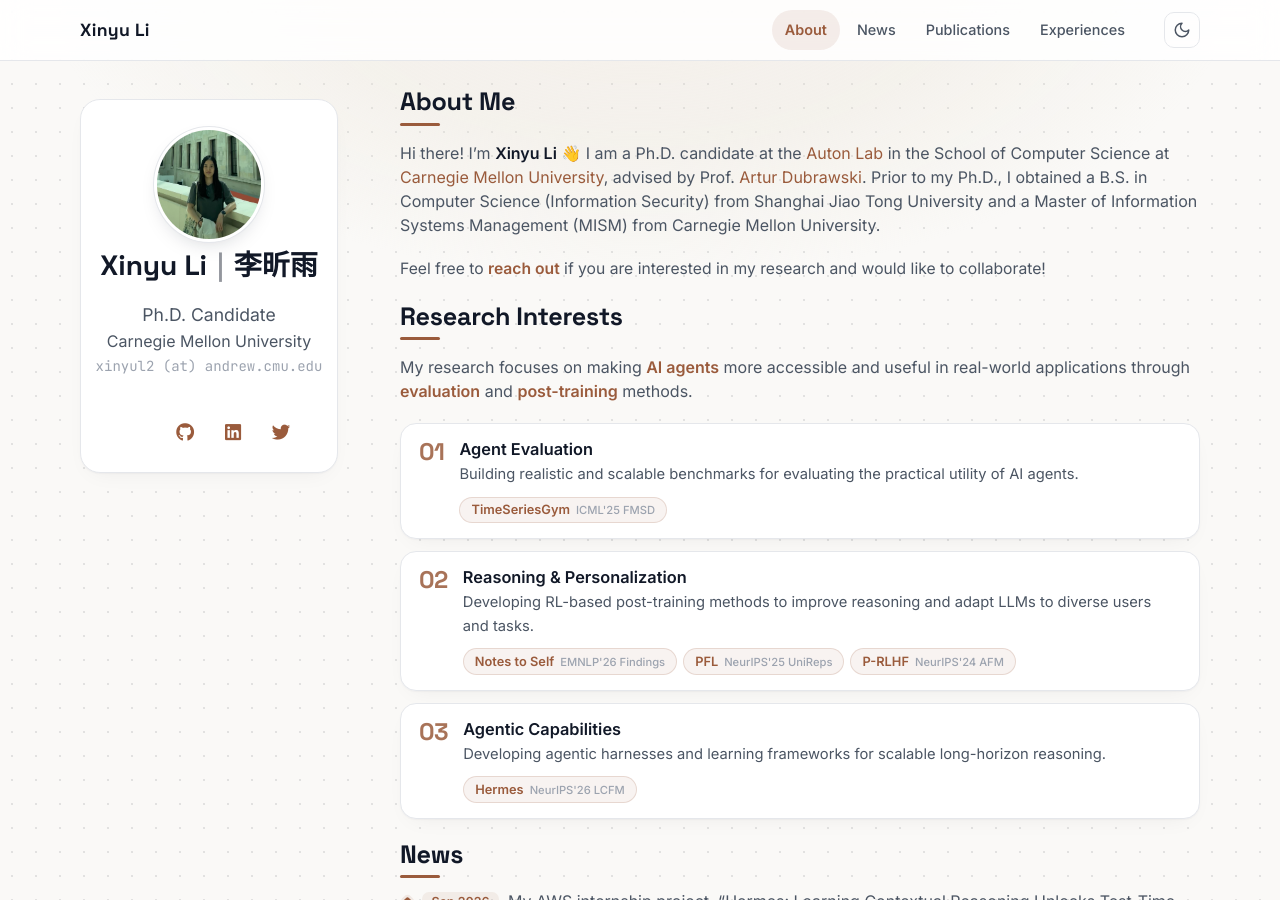
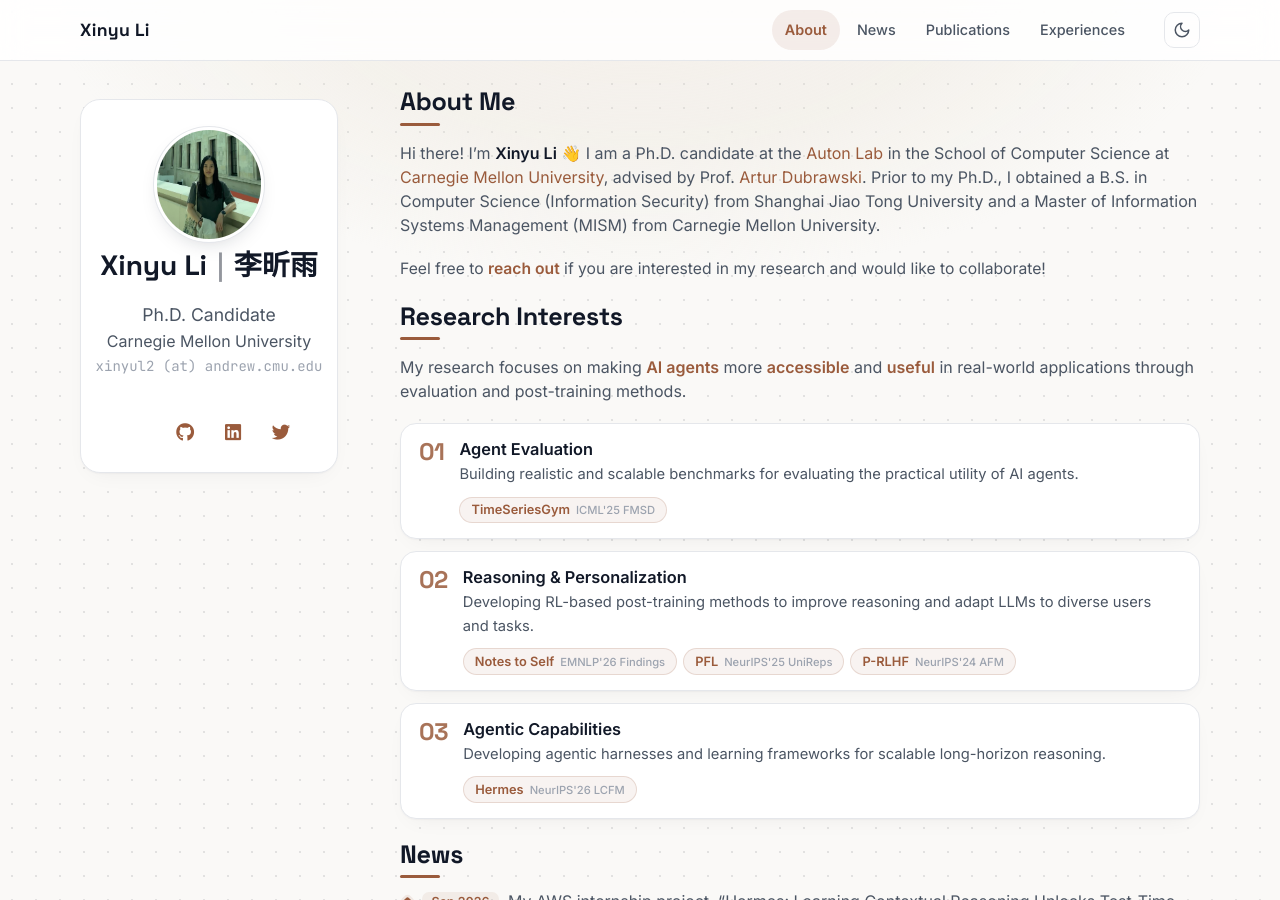
Before and after one commit to rachellxy/rachellxy.github.io, a Jekyll site: the page built from index.md, in a window 1280 px wide and 900 px high. Built offline with Jekyll 4.4.1, drawn with Linux system fonts in a browser that asks for light colours; nearby versions of some CDN libraries; a style sheet for code colours, icons or effects is not loaded.

Commit message:
Research interests: highlight AI agents, accessible, useful
Co-Authored-By: Claude Opus 5.5 <noreply@anthropic.com>

```diff
--- a/index.md
+++ b/index.md
@@ -10,7 +10,7 @@ Hi there! I'm **Xinyu Li** <span class="wave" aria-hidden="true">👋</span> I a
 
 ## Research Interests
 
-My research focuses on making <span class="hl">AI agents</span> more accessible and useful in real-world applications through <span class="hl">evaluation</span> and <span class="hl">post-training</span> methods.
+My research focuses on making <span class="hl">AI agents</span> more <span class="hl">accessible</span> and <span class="hl">useful</span> in real-world applications through evaluation and post-training methods.
 
 {% assign p_hermes = site.data.publications.main | where_exp: "p", "p.title contains 'Hermes:'" | first %}
 {% assign p_notes = site.data.publications.main | where_exp: "p", "p.title contains 'Notes to Self'" | first %}
```
